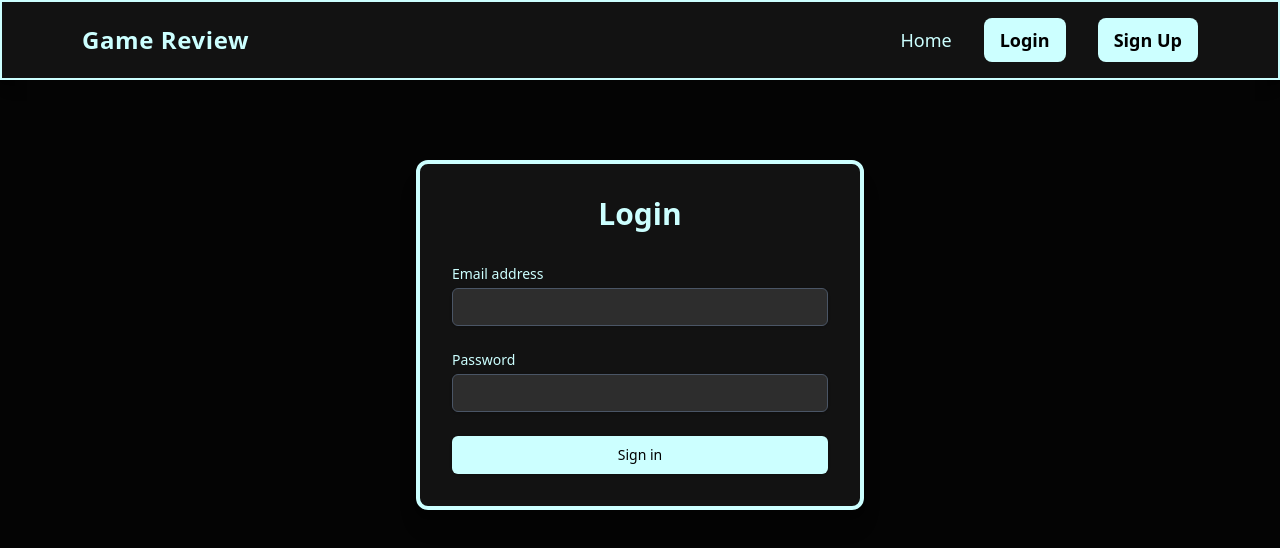
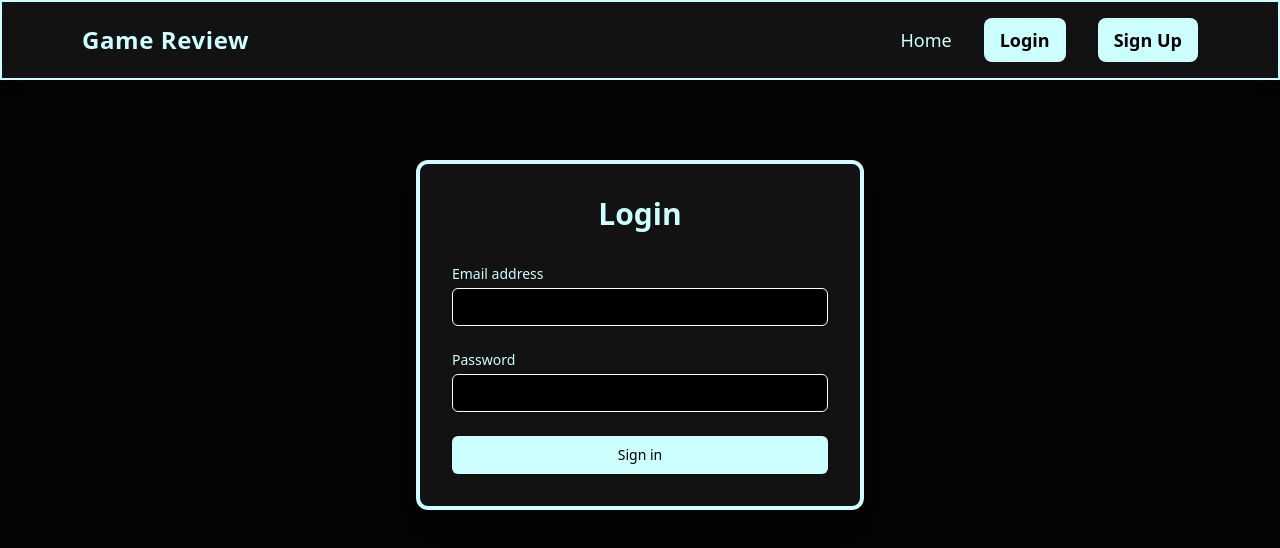
Before and after one commit to IDigics/game-catalog, a Next.js app: page /login in a window 1280 px wide. Shown: the top 548 px of the page. Built offline with nearby package versions, Linux system fonts and the light colour scheme.

Commit message:
fixed the the colord on the login page iputs

```diff
--- a/app/components/LoginForm.jsx
+++ b/app/components/LoginForm.jsx
@@ -55,7 +55,7 @@ export default function LoginForm() {
               required
               value={email}
               onChange={(e) => setEmail(e.target.value)}
-              className="appearance-none block w-full px-3 py-2 border border-gray-600 rounded-md shadow-sm placeholder-gray-400 focus:outline-none focus:ring-[#FF9933] focus:border-[#FF9933] sm:text-sm bg-[#2d2d2d] text-white"
+              className="appearance-none block w-full px-3 py-2 border rounded-md shadow-sm placeholder-gray-400 focus:outline-none focus:ring-[#FF9933] focus:border-[#FF9933] sm:text-sm bg-[#000000] text-white"
             />
           </div>
         </div>
@@ -76,7 +76,7 @@ export default function LoginForm() {
               required
               value={password}
               onChange={(e) => setPassword(e.target.value)}
-              className="appearance-none block w-full px-3 py-2 border border-gray-600 rounded-md shadow-sm placeholder-gray-400 focus:outline-none focus:ring-[#FF9933] focus:border-[#FF9933] sm:text-sm bg-[#2d2d2d] text-white"
+              className="appearance-none block w-full px-3 py-2 border rounded-md shadow-sm placeholder-gray-400 focus:outline-none focus:ring-[#FF9933] focus:border-[#FF9933] sm:text-sm bg-[#000000] text-white"
             />
           </div>
         </div>
```
